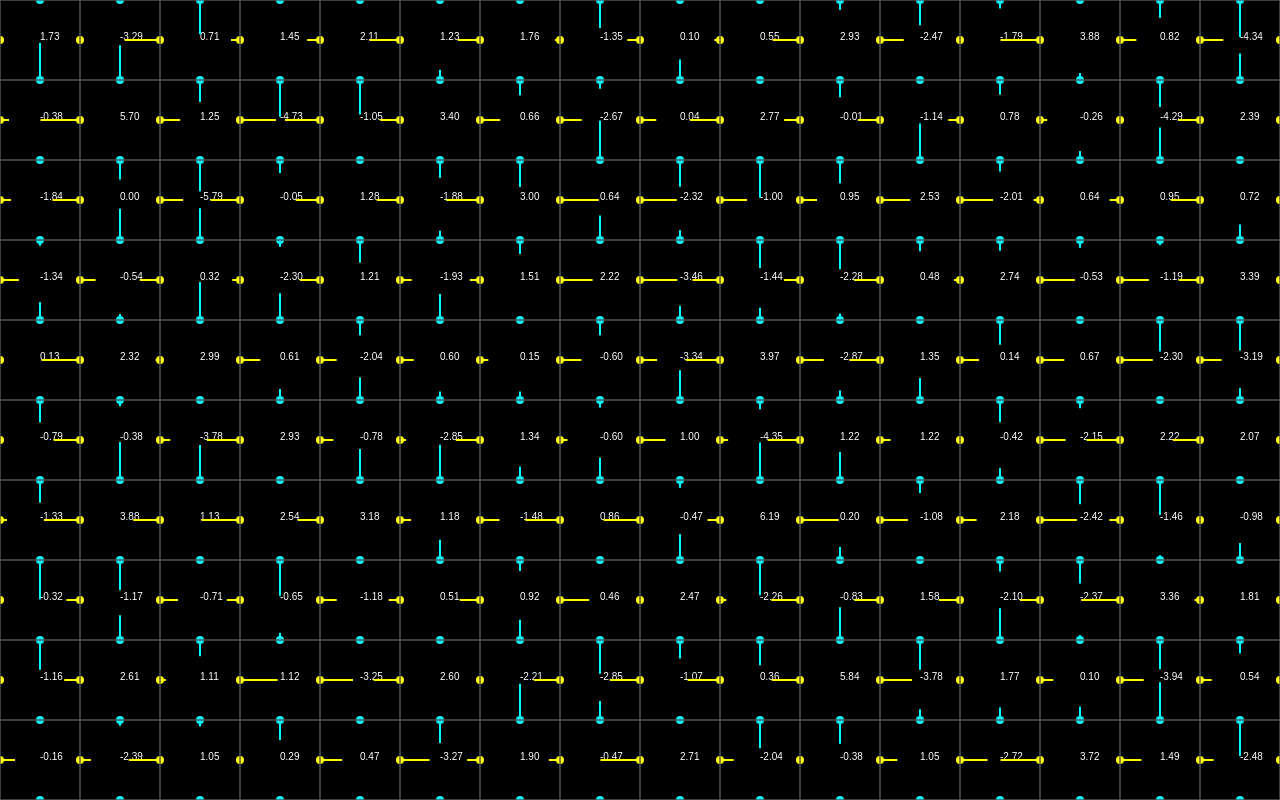
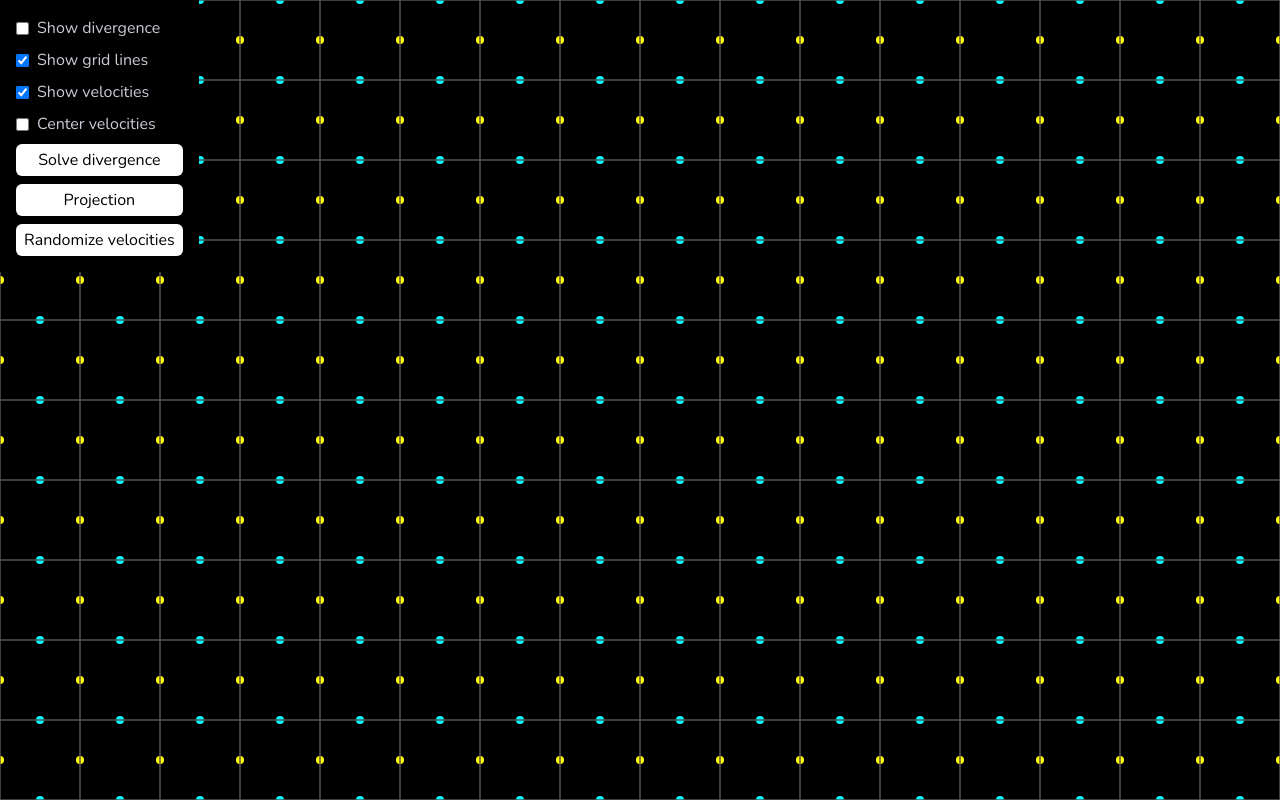
Before and after one commit to mingli202/portfolio, a React (Vite) app: page / in a window 1280 px wide. Shown: the top 800 px of the page. Built offline with nearby package versions, Linux system fonts and the light colour scheme.

Commit message:
feat: helper menu

```diff
--- a/src/components/fluid-simulation/FluidSimulation.tsx
+++ b/src/components/fluid-simulation/FluidSimulation.tsx
@@ -1,10 +1,13 @@
-import { useEffect, useRef } from "react";
+import { useEffect, useRef, useState } from "react";
 import { Fluid } from "./fluid";
 import { Scene } from "./scene";
+import HelperMenu from "./HelperMenu";
 
 export function FluidSimulation() {
   const canvas = useRef<HTMLCanvasElement>(null!);
   const start = useRef<DOMHighResTimeStamp>(0);
+
+  const [scene, setScene] = useState<Scene>();
 
   useEffect(() => {
     canvas.current.width = window.innerWidth;
@@ -30,16 +33,19 @@ export function FluidSimulation() {
     }
 
     // update(0);
-    scene.generateRandomVelocities();
     scene.drawHelperData();
+    scene.solveDivergenceInteractive();
 
-    scene.solveDivergenceInteractive();
+    setScene(scene);
   }, []);
 
   return (
-    <canvas
-      className="fixed top-0 left-0 z-10 h-screen w-screen bg-black"
-      ref={canvas}
-    />
+    <>
+      <canvas
+        className="fixed top-0 left-0 z-10 h-screen w-screen bg-black"
+        ref={canvas}
+      />
+      {scene && <HelperMenu scene={scene} />}
+    </>
   );
 }
--- /dev/null
+++ b/src/components/fluid-simulation/HelperMenu.tsx
@@ -0,0 +1,97 @@
+import type { HTMLAttributes } from "react";
+import cn from "../../lib/cn";
+import type { Scene } from "./scene";
+
+type Props = {
+  scene: Scene;
+};
+export default function HelperMenu({ scene }: Props) {
+  return (
+    <div className="fixed top-0 left-0 z-20 flex flex-col gap-2 bg-black p-4">
+      <label className="flex items-center gap-2">
+        <input
+          type="checkbox"
+          defaultChecked={scene.showDivergence}
+          onChange={(e) => {
+            scene.showDivergence = !scene.showDivergence;
+            scene.drawHelperData();
+            e.currentTarget.checked = scene.showDivergence;
+          }}
+        />
+        Show divergence
+      </label>
+      <label className="flex items-center gap-2">
+        <input
+          type="checkbox"
+          defaultChecked={scene.showGridLines}
+          onChange={(e) => {
+            scene.showGridLines = !scene.showGridLines;
+            scene.drawHelperData();
+            e.target.checked = scene.showGridLines;
+          }}
+        />
+        Show grid lines
+      </label>
+      <label className="flex items-center gap-2">
+        <input
+          type="checkbox"
+          defaultChecked={scene.showVelocities}
+          onChange={(e) => {
+            scene.showVelocities = !scene.showVelocities;
+            scene.drawHelperData();
+            e.target.checked = scene.showVelocities;
+          }}
+        />
+        Show velocities
+      </label>
+      <label className="flex items-center gap-2">
+        <input
+          type="checkbox"
+          defaultChecked={scene.showCenterVelocities}
+          onChange={(e) => {
+            scene.showCenterVelocities = !scene.showCenterVelocities;
+            scene.drawHelperData();
+            e.target.checked = scene.showCenterVelocities;
+          }}
+        />
+        Center velocities
+      </label>
+      <Button
+        onClick={() => {
+          scene.runSolveDivergenceAll();
+        }}
+      >
+        Solve divergence
+      </Button>
+      <Button
+        onClick={() => {
+          scene.runProjection();
+        }}
+      >
+        Projection
+      </Button>
+      <Button
+        onClick={() => {
+          scene.generateRandomVelocities();
+        }}
+      >
+        Randomize velocities
+      </Button>
+    </div>
+  );
+}
+
+function Button({
+  children,
+  className,
+  ...props
+}: { children: React.ReactNode } & HTMLAttributes<HTMLButtonElement>) {
+  return (
+    <button
+      className={cn("rounded-md bg-white px-2 py-1 text-black", className)}
+      {...props}
+    >
+      {children}
+    </button>
+  );
+}
--- a/src/components/fluid-simulation/fluid.ts
+++ b/src/components/fluid-simulation/fluid.ts
@@ -125,7 +125,7 @@ export class Fluid {
     }
   }
 
-  private projection() {
+  public projection() {
     for (let l = 0; l < this.nIterations; l++) {
       this.solveDivergenceAll();
     }
--- a/src/components/fluid-simulation/scene.ts
+++ b/src/components/fluid-simulation/scene.ts
@@ -3,6 +3,13 @@ import type { Fluid } from "./fluid";
 export class Scene {
   fluid: Fluid;
   canvas: HTMLCanvasElement;
+
+  showDivergence: boolean = false;
+  showGridLines: boolean = true;
+  showVelocities: boolean = true;
+  showCenterVelocities: boolean = false;
+
+  velocityMultiplier: number = 20;
 
   constructor(canvas: HTMLCanvasElement, fluid: Fluid) {
     this.canvas = canvas;
@@ -45,9 +52,10 @@ export class Scene {
 
   public drawHelperData(): void {
     this.clearHelperData();
-    this.showDivergence();
-    this.drawVelocities();
-    this.drawGridLines();
+    if (this.showDivergence) this.drawDivergence();
+    if (this.showVelocities) this.drawVelocities();
+    if (this.showCenterVelocities) this.drawCenterVelocities();
+    if (this.showGridLines) this.drawGridLines();
   }
 
   public clearHelperData(): void {
@@ -73,7 +81,7 @@ export class Scene {
 
       ctx.beginPath();
       ctx.moveTo(x, y);
-      ctx.lineTo(x + value * 20, y);
+      ctx.lineTo(x + value * this.velocityMultiplier, y);
       ctx.closePath();
       ctx.stroke();
     });
@@ -89,7 +97,7 @@ export class Scene {
 
       ctx.beginPath();
       ctx.moveTo(x, y);
-      ctx.lineTo(x, y + value * 20);
+      ctx.lineTo(x, y + value * this.velocityMultiplier);
       ctx.closePath();
       ctx.stroke();
     });
@@ -122,9 +130,10 @@ export class Scene {
       this.fluid.v.set(x, y, 4 * Math.random() - 2);
       this.fluid.u.set(x, y, 4 * Math.random() - 2);
     });
+    this.drawHelperData();
   }
 
-  public showDivergence(): void {
+  public drawDivergence(): void {
     const ctx = this.canvas.getContext("2d")!;
 
     ctx.fillStyle = "#fff";
@@ -134,7 +143,7 @@ export class Scene {
 
       ctx.fillText(
         div.toFixed(2),
-        x * this.fluid.squareSize + this.fluid.squareSize / 2,
+        x * this.fluid.squareSize + this.fluid.squareSize / 3,
         y * this.fluid.squareSize + this.fluid.squareSize / 2,
       );
     });
@@ -153,13 +162,44 @@ export class Scene {
           this.fluid.solveDivergence(x, y);
           break;
         }
-        case 1: {
-          console.log("solve divergence all");
-          this.fluid.solveDivergenceAll();
-          break;
-        }
       }
       this.drawHelperData();
     });
   }
+
+  public runSolveDivergenceAll() {
+    console.log("solve divergence all");
+    this.fluid.solveDivergenceAll();
+    this.drawHelperData();
+  }
+
+  public runProjection() {
+    console.log("solve divergence all");
+    this.fluid.projection();
+    this.drawHelperData();
+  }
+
+  public drawCenterVelocities() {
+    const ctx = this.canvas.getContext("2d")!;
+    ctx.lineWidth = 2;
+    ctx.strokeStyle = "#f0f";
+    ctx.fillStyle = "#f0f";
+
+    this.fluid.obstacles.forEach((_, x, y) => {
+      const v = this.fluid.v.get(x, y) * this.velocityMultiplier;
+      const u = this.fluid.u.get(x, y) * this.velocityMultiplier;
+
+      x = x * this.fluid.squareSize + this.fluid.squareSize / 2;
+      y = y * this.fluid.squareSize + this.fluid.squareSize / 2;
+
+      ctx.arc(x, y, 4, 0, 2 * Math.PI);
+      ctx.fill();
+
+      ctx.beginPath();
+      ctx.moveTo(x, y);
+      ctx.lineTo(x + u, y + v);
+      ctx.closePath();
+      ctx.stroke();
+    });
+  }
 }
```
